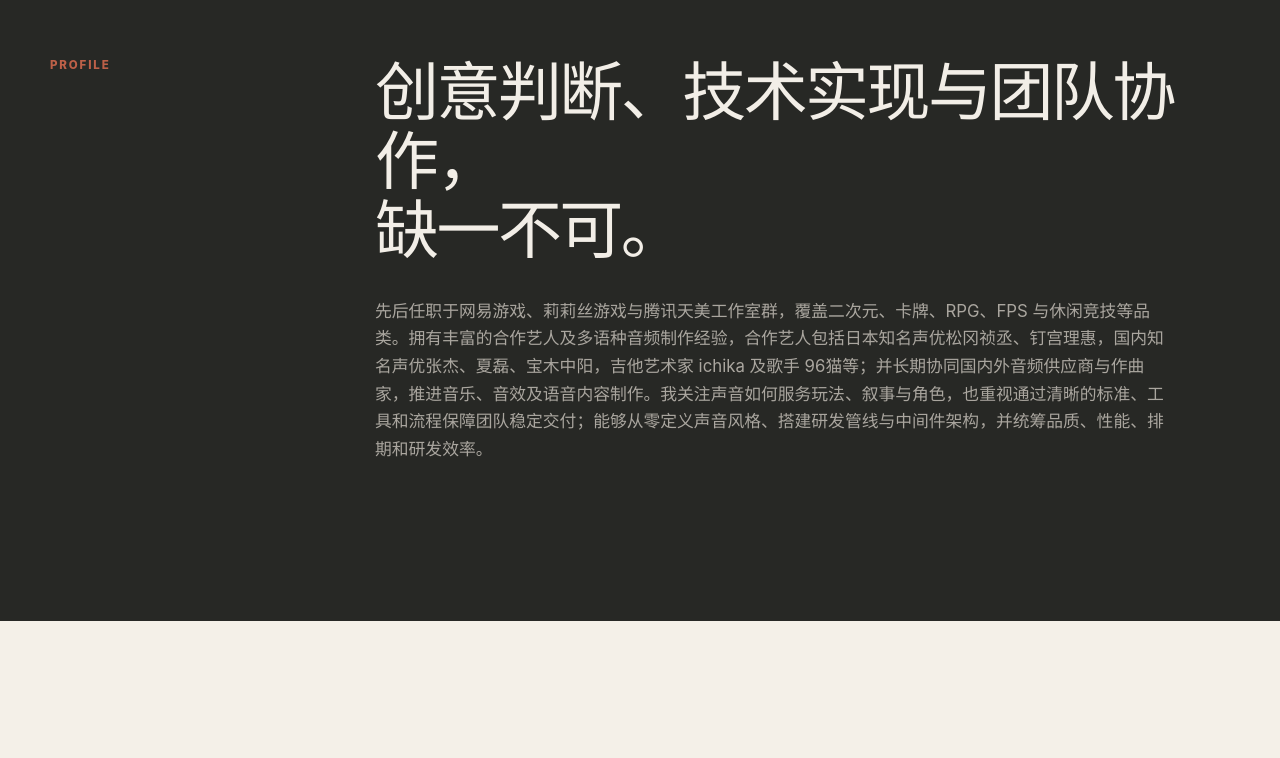
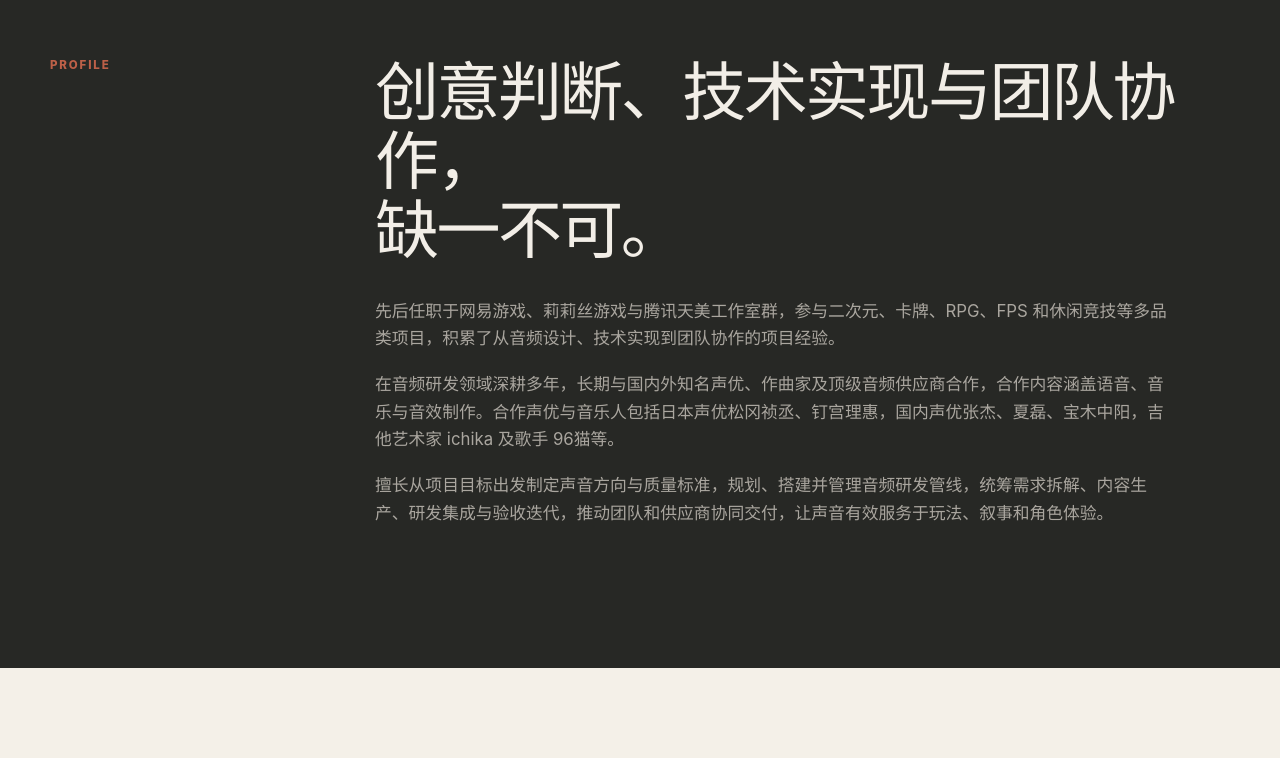
Before and after one commit to MoeCici/wency-audio-portfolio, a plain HTML site: page dist/index.html in a window 1280 px wide. Shown: the part 999-1757 px from the top of the page. Drawn offline with Linux system fonts and the light colour scheme.

Commit message:
Update profile copy and paragraph spacing

```diff
--- a/dist/index.html
+++ b/dist/index.html
@@ -55,9 +55,11 @@
     <section class="statement section-pad">
       <div class="shell statement-grid reveal">
         <p class="section-kicker">PROFILE</p>
-        <div>
+        <div class="statement-copy">
           <h2>创意判断、技术实现与团队协作，<br />缺一不可。</h2>
-          <p>先后任职于网易游戏、莉莉丝游戏与腾讯天美工作室群，覆盖二次元、卡牌、RPG、FPS 与休闲竞技等品类。拥有丰富的合作艺人及多语种音频制作经验，合作艺人包括日本知名声优松冈祯丞、钉宫理惠，国内知名声优张杰、夏磊、宝木中阳，吉他艺术家 ichika 及歌手 96猫等；并长期协同国内外音频供应商与作曲家，推进音乐、音效及语音内容制作。我关注声音如何服务玩法、叙事与角色，也重视通过清晰的标准、工具和流程保障团队稳定交付；能够从零定义声音风格、搭建研发管线与中间件架构，并统筹品质、性能、排期和研发效率。</p>
+          <p>先后任职于网易游戏、莉莉丝游戏与腾讯天美工作室群，参与二次元、卡牌、RPG、FPS 和休闲竞技等多品类项目，积累了从音频设计、技术实现到团队协作的项目经验。</p>
+          <p>在音频研发领域深耕多年，长期与国内外知名声优、作曲家及顶级音频供应商合作，合作内容涵盖语音、音乐与音效制作。合作声优与音乐人包括日本声优松冈祯丞、钉宫理惠，国内声优张杰、夏磊、宝木中阳，吉他艺术家 ichika 及歌手 96猫等。</p>
+          <p>擅长从项目目标出发制定声音方向与质量标准，规划、搭建并管理音频研发管线，统筹需求拆解、内容生产、研发集成与验收迭代，推动团队和供应商协同交付，让声音有效服务于玩法、叙事和角色体验。</p>
         </div>
       </div>
     </section>
--- a/dist/styles.css
+++ b/dist/styles.css
@@ -58,7 +58,8 @@ h1 em { color: var(--accent); font-style: italic; }
 .statement { background: var(--dark); color: #f2eee7; }
 .statement-grid { display: grid; grid-template-columns: 1fr 3fr; gap: 40px; }
 .statement h2, .section-head h2, .expertise h2, .contact h2 { font-family: Georgia, "Songti SC", serif; font-weight: 500; font-size: clamp(2.5rem, 5vw, 5rem); line-height: 1.08; letter-spacing: -.04em; margin-bottom: 34px; }
-.statement p:last-child { color: #aaa69f; max-width: 800px; font-size: 1.05rem; }
+.statement-copy p { color: #aaa69f; max-width: 800px; font-size: 1.05rem; margin: 0 0 18px; }
+.statement-copy p:last-child { margin-bottom: 0; }
 .section-head { display: grid; grid-template-columns: 1fr 2fr; gap: 30px; align-items: end; margin-bottom: 58px; }
 .section-head .section-kicker { grid-column: 1; align-self: start; }.section-head h2 { grid-column: 2; margin: 0; }.section-note { grid-column: 2; color: var(--muted); margin: 0; max-width: 720px; }
 
```
